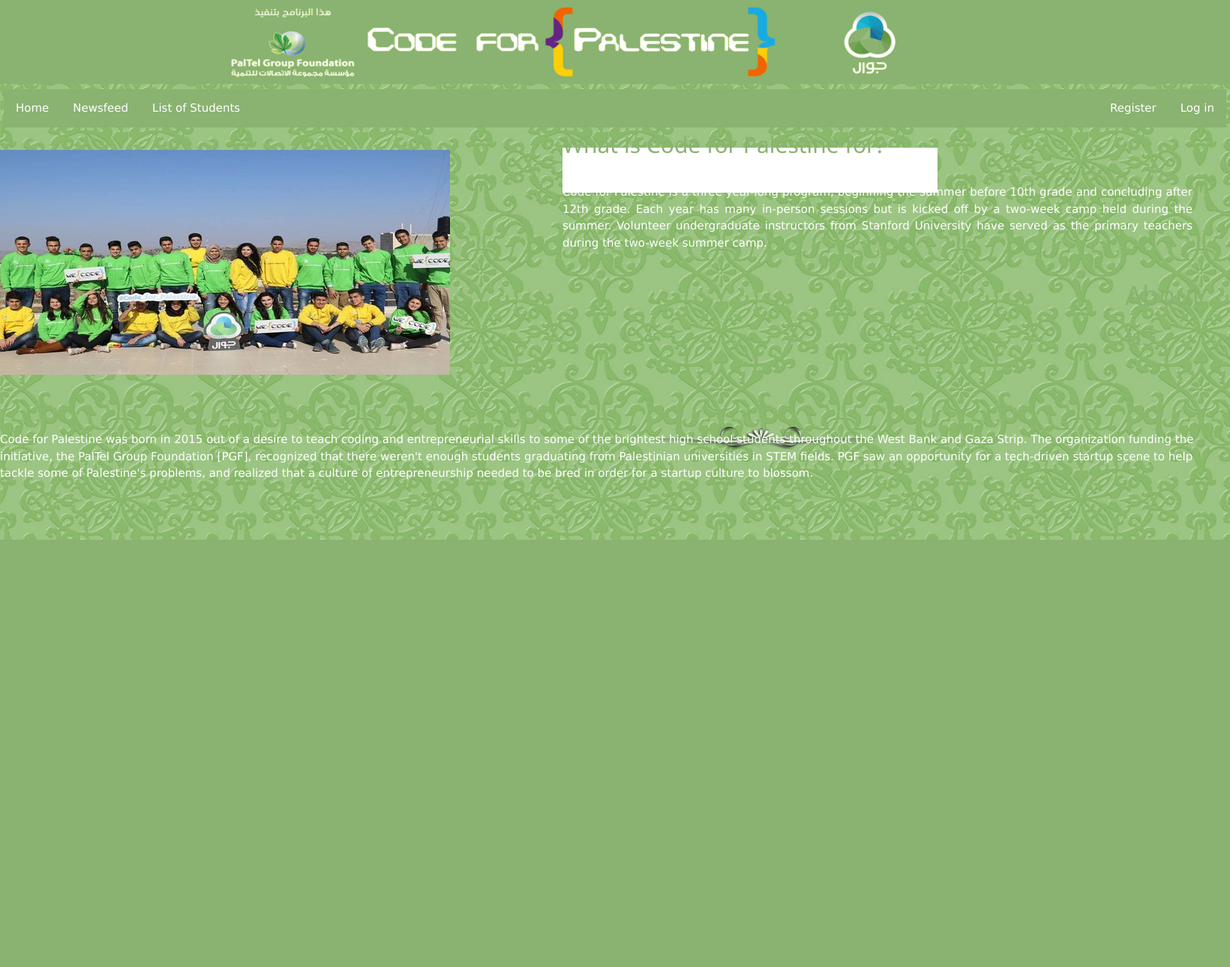
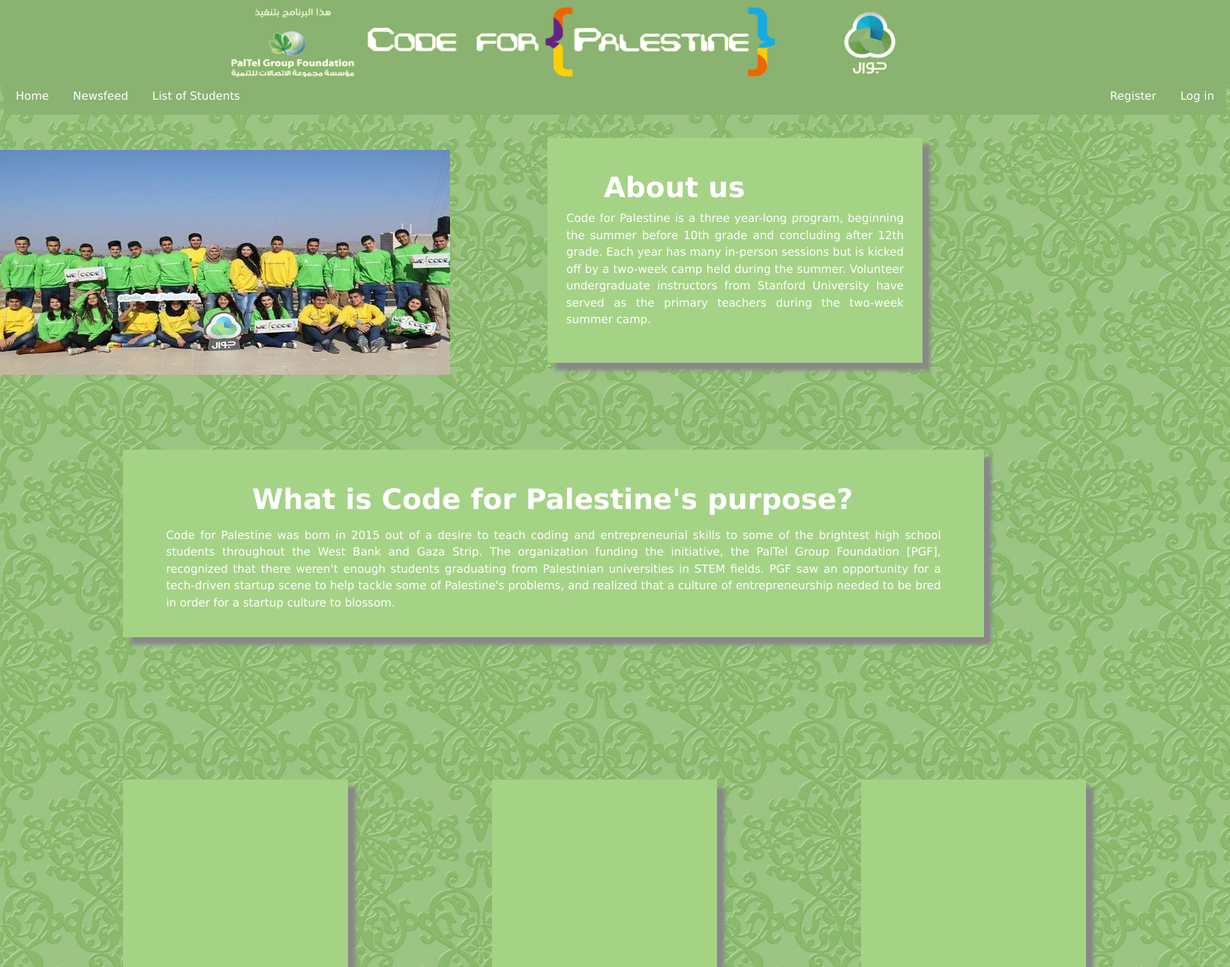
Before and after one commit to belaldaqqah/ola-belal, a Flask app: page / in a window 1640 px wide. Shown: the whole page at 75% size. Before the commit the page ends 720 px from the top, so only its background shows below. Run offline with Flask 2, Linux system fonts and the light colour scheme.

Commit message:
before last version

```diff
--- a/static/css/style.css
+++ b/static/css/style.css
@@ -1,7 +1,7 @@
 
 ul {
   list-style-type: none;
-  margin-top: 7%;
+  margin-top: 6%;
   padding: 0;
   overflow: hidden;
   background-color: #8AB270;
@@ -50,16 +50,58 @@ li a:hover {
   padding:8px;
   text-align: center;
   z-index: 1000;}
+
+
 #textbox {
-    background-color: white;
-    height: 60px;
-    width:500px;
+    width: 500px;
+    height: 300px;
+    background-color: #A5D386;
+    box-shadow: 10px 10px 5px #888888;
     position: absolute;
-    margin-left: 750px;
-    margin-top: 12%;
-
+    margin-left: 730px;
+    top:23%;
 }
 
+#textbox1 {
+    width: 70%;
+    height: 250px;
+    background-color: #A5D386;
+    box-shadow: 10px 10px 5px #888888;
+    position: absolute;
+    margin-left: 10%;
+    margin-right: 10%;
+    top:75%;
+}
+
+#textbox2 {
+    width: 300px;
+    height: 250px;
+    background-color: #A5D386;
+    box-shadow: 10px 10px 5px #888888;
+    position: absolute;
+    margin-left: 10%;
+    top:130%;
+}
+
+#textbox3 {
+    width: 300px;
+    height: 250px;
+    background-color: #A5D386;
+    box-shadow: 10px 10px 5px #888888;
+    position: absolute;
+    margin-left: 40%;
+    top:130%;
+}
+
+#textbox4 {
+    width: 300px;
+    height: 250px;
+    background-color: #A5D386;
+    box-shadow: 10px 10px 5px #888888;
+    position: absolute;
+    margin-left: 70%;
+    top:130%;
+}
 .fixed {
   text-align: center;
   background-color: lightgrey;
@@ -118,4 +160,23 @@ li a:hover {
 }
 
 
+.card {
+    box-shadow: 0 4px 8px 0 rgba(0, 0, 0, 0.2);
+    max-width: 300px;
+    margin: auto;
+    text-align: right;
+
+}
+
+.containerr {
+    padding: 0 16px;
+}
+
+.titlee {
+    color: grey;
+    font-size: 18px;
+}
+
+
+
 /* for the register */
--- a/templates/base.html
+++ b/templates/base.html
@@ -54,8 +54,6 @@
 
 
 
-		<div id="fixedfooter">
-		</div>
 
 </body>
 </html>
--- a/templates/home.html
+++ b/templates/home.html
@@ -1,6 +1,7 @@
 {% extends "base.html" %}
+{% block body %}
 
-{% block body %}
+
 <meta name="viewport" content="width=device-width, initial-scale=1">
 <link rel="stylesheet" href="https://www.w3schools.com/w3css/4/w3.css">
 <style>
@@ -32,27 +33,39 @@ function carousel() {
 }
 </script>
 
-
-<div id="textbox">
-<h1 style="position: absolute; left: 750px; top: 160px; color: #8AB270">About us</h1>
+<div id="textbox" >
+<p style="position:absolute; margin-left: 15%; color:white; font-size:250%"><strong>About us</strong></p>
+<p style="position: absolute; margin-left:5%; color: white; text-align: justify; margin-right: 5%; top: 27%">
+    Code for Palestine is a three year-long program, beginning the summer before 10th grade and concluding after 12th grade. Each year has many in-person sessions but is kicked off by a two-week camp held during the summer. Volunteer undergraduate instructors from Stanford University have served as the primary teachers during the two-week summer camp. </p>
 </div>
 
-  <p style="position: absolute; left: 750px; top: 230px; color: white; text-align: justify; margin-right:50px">
-    Code for Palestine is a three year-long program, beginning the summer before 10th grade and concluding after 12th grade. Each year has many in-person sessions but is kicked off by a two-week camp held during the summer. Volunteer undergraduate instructors from Stanford University have served as the primary teachers during the two-week summer camp.
-  </p>
 
+<center>
+<div id="textbox1" >
+<center>
+<p style="position:absolute; margin-left: 15%; color:white; font-size:250%"><strong>What is Code for Palestine's purpose?</strong></p>
+<p style="position: absolute; margin-left:5%; color: white; text-align: justify; margin-right: 5%; top: 35%">
+    Code for Palestine was born in 2015 out of a desire to teach coding and entrepreneurial skills to some of the brightest high school students throughout the West Bank and Gaza Strip. The organization funding the initiative, the PalTel Group Foundation [PGF], recognized that there weren't enough students graduating from Palestinian universities in STEM fields. PGF saw an opportunity for a tech-driven startup scene to help tackle some of Palestine's problems, and realized that a culture of entrepreneurship needed to be bred in order for a startup culture to blossom.
+ </p>
+</center>
+</div>
+</center>
 
-  <img src="../static/images/line2.png" style=" position:absolute; left: 850px; bottom: 200px">
+<div id="textbox2" >
+</div>
 
-<h2 style="position: absolute; left: 750px; top: 160px; color: #8AB270">What is Code for Palestine for?</h1>
+<div id="textbox3">
+</div>
 
-  <p style="position: absolute; left: 0px; top: 70%; color: white">
-    Code for Palestine was born in 2015 out of a desire to teach coding and entrepreneurial skills to some of the brightest high school students throughout the West Bank and Gaza Strip. The organization funding the initiative, the PalTel Group Foundation [PGF], recognized that there weren't enough students graduating from Palestinian universities in STEM fields. PGF saw an opportunity for a tech-driven startup scene to help tackle some of Palestine's problems, and realized that a culture of entrepreneurship needed to be bred in order for a startup culture to blossom.
-  </p>
+<div id="textbox4">
+</div>
 
 
 
 
-<!-- TODO: implement home page. -->
 
+
+
+
+<p></p>
 {% endblock %}
--- a/templates/list.html
+++ b/templates/list.html
@@ -24,8 +24,6 @@
   <p>Email: {{person.email}} <br>
   	{% if person.personal_website %}
   <a href = "{{person.personal_website}}"> Personal Website</a> </p><br>
-  	{% else %}
-  	<p></p>
   	{% endif %}
 </div>
 
--- a/templates/register.html
+++ b/templates/register.html
@@ -37,7 +37,7 @@
           <input type="text"  name="hometown" placeholder="Where do you live?" required>
 
           <label for="name"> Personal Website Link :</label>
-          <input type="text"  name="personal_website" placeholder="Personal Website Link" >
+          <input type="url"  name="personal_website" placeholder="Personal Website Link" >
 
 
         </fieldset>
```
Also changed, not shown: static/images/belal.jpg (added), static/images/pic2.png (added).
